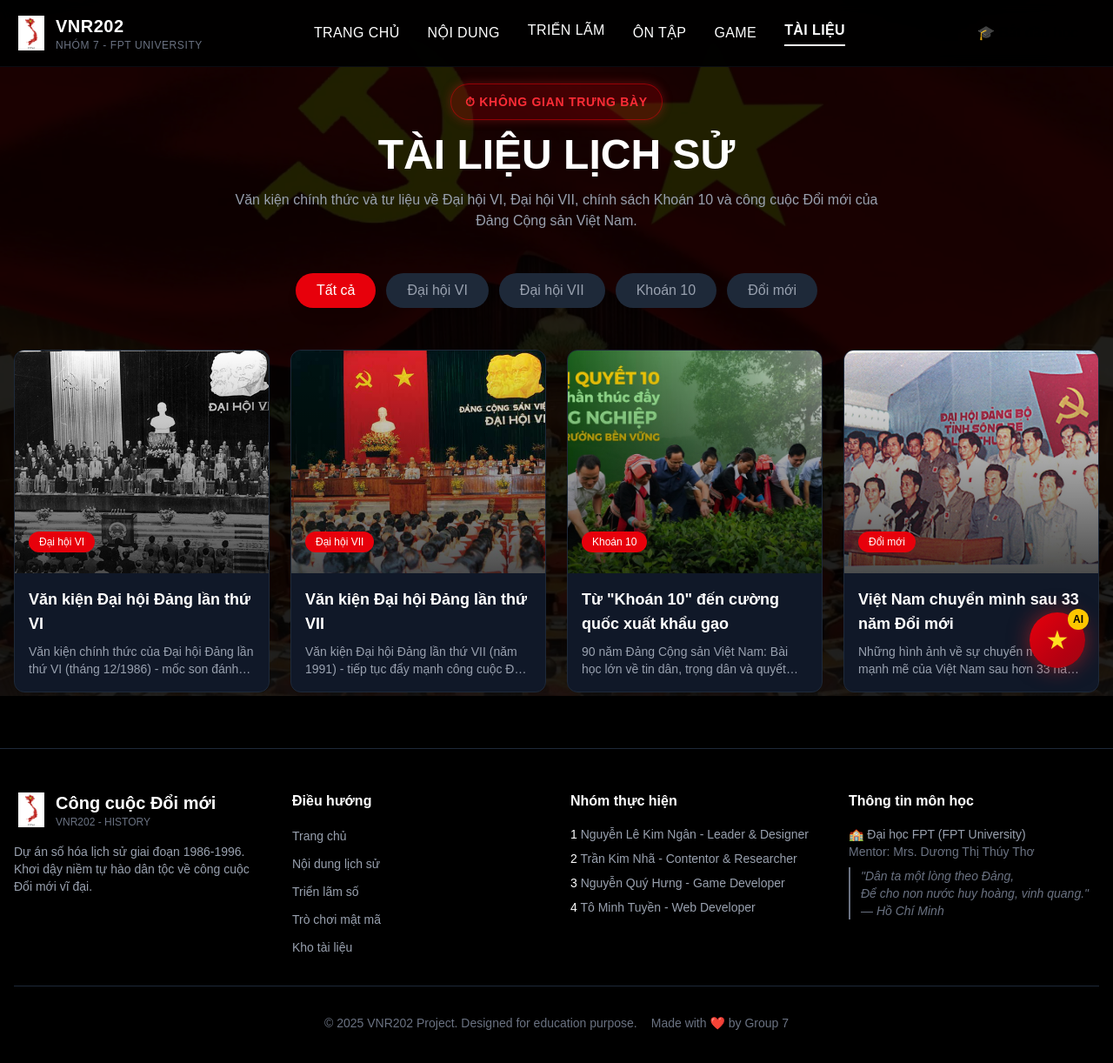
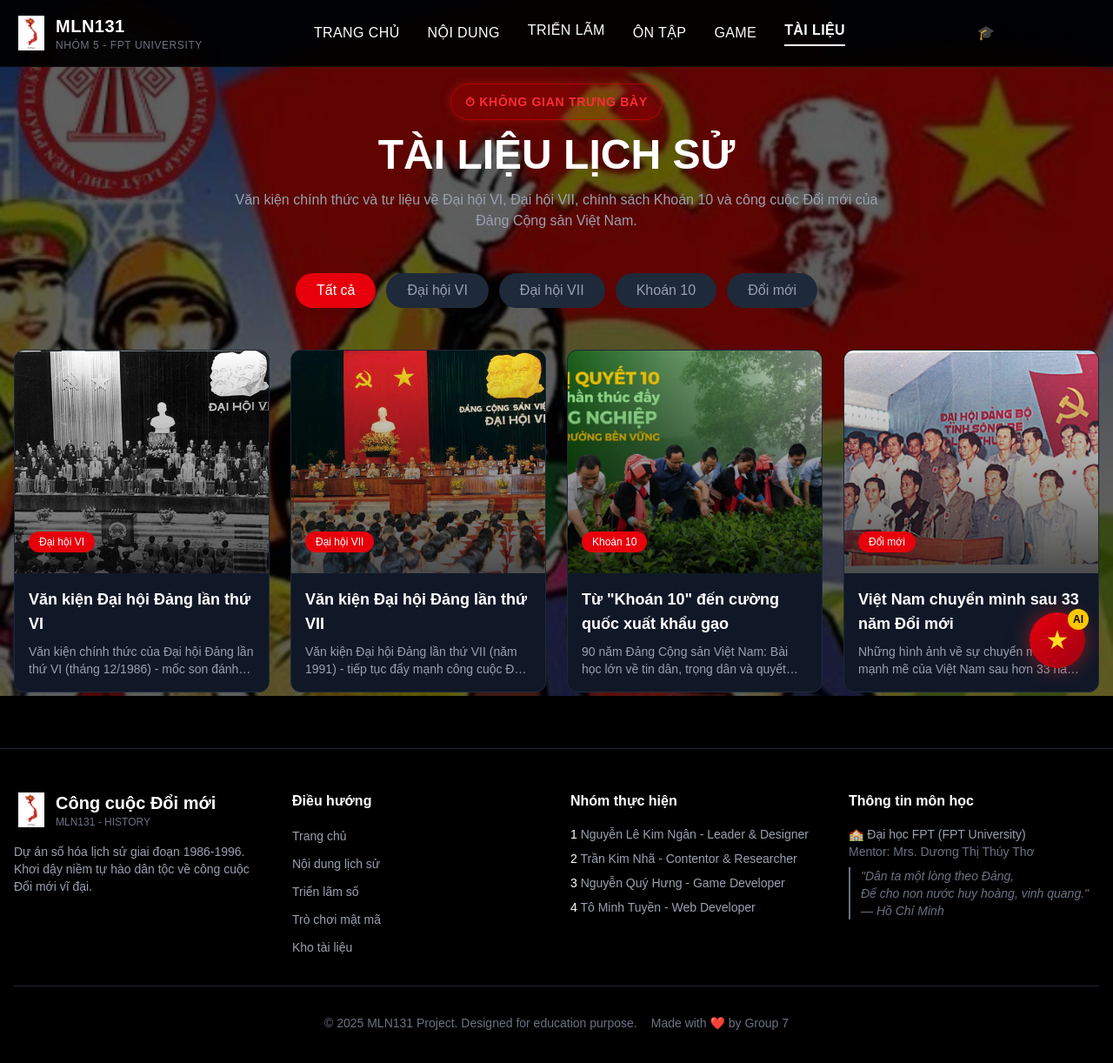
Before and after one commit to ToTuyen04/VNR-G7, a React (Vite) app: page /tai-lieu in a window 1280 px wide. Shown: the top 1222 px of the page at 87% size. Built offline with nearby package versions, Linux system fonts and the light colour scheme.

Commit message:
sửa nd

```diff
--- a/index.html
+++ b/index.html
@@ -4,7 +4,7 @@
     <meta charset="UTF-8" />
     <link rel="icon" type="image/jpeg" href="/img/VIETNAM_MAP.jpg" />
     <meta name="viewport" content="width=device-width, initial-scale=1.0" />
-    <title>VNR202 - Công cuộc Đổi mới</title>
+    <title>Cơ cấu xã hội - giai cấp và liên minh giai cấp, tầng lớp trong thời kỳ quá độ lên xã hội chủ nghĩa</title>
   </head>
   <body>
     <div id="root"></div>
--- a/src/pages/DocumentsPage.tsx
+++ b/src/pages/DocumentsPage.tsx
@@ -18,7 +18,7 @@ const DocumentsPage = () => {
   const [selectedDocument, setSelectedDocument] = useState<DocumentItem | null>(null);
 
   useEffect(() => {
-    document.title = 'VNR202 - Tài liệu';
+    document.title = 'MLN131 - Tài liệu';
   }, []);
 
   const documents: DocumentItem[] = [
@@ -78,11 +78,11 @@ const DocumentsPage = () => {
       <div
         className="fixed inset-0 z-0"
         style={{
-          backgroundImage: 'url("/img/daihoidang.webp")',
+          backgroundImage: 'url("/img/anhnen.webp")',
           backgroundSize: 'cover',
           backgroundPosition: 'center',
           backgroundRepeat: 'no-repeat',
-          opacity: 0.25
+          opacity: 0.75
         }}
       ></div>
 
@@ -99,8 +99,8 @@ const DocumentsPage = () => {
               <img src="/img/VIETNAM_MAP.jpg" alt="Logo" className="w-full h-full object-contain" />
             </div>
             <div>
-              <h1 className="text-xl font-bold text-white tracking-wide">VNR202</h1>
-              <p className="text-xs text-gray-500 uppercase tracking-wider">Nhóm 7 - FPT University</p>
+              <h1 className="text-xl font-bold text-white tracking-wide">MLN131</h1>
+              <p className="text-xs text-gray-500 uppercase tracking-wider">nhóm 5 - FPT University</p>
             </div>
           </div>
           <nav className="hidden md:flex gap-8">
@@ -305,7 +305,7 @@ const DocumentsPage = () => {
               </div>
               <div>
                 <h3 className="text-xl font-bold text-white">Công cuộc Đổi mới</h3>
-                <p className="text-xs text-gray-500">VNR202 - HISTORY</p>
+                <p className="text-xs text-gray-500">MLN131 - HISTORY</p>
               </div>
             </div>
             <p className="text-gray-400 text-sm">
@@ -363,7 +363,7 @@ const DocumentsPage = () => {
 
         <div className="container mx-auto mt-8 pt-8 border-t border-gray-800 text-center">
           <p className="text-gray-500 text-sm">
-            © 2025 VNR202 Project. Designed for education purpose.
+            © 2025 MLN131 Project. Designed for education purpose.
             <span className="ml-4">Made with ❤️ by Group 7</span>
           </p>
         </div>
--- a/src/pages/ExhibitionPage.tsx
+++ b/src/pages/ExhibitionPage.tsx
@@ -11,8 +11,8 @@ export default function ExhibitionPage() {
               <img src="/img/VIETNAM_MAP.jpg" alt="Logo" className="w-full h-full object-contain" />
             </div>
             <div>
-              <h1 className="text-xl font-bold text-white tracking-wide">VNR202</h1>
-              <p className="text-xs text-gray-500 uppercase tracking-wider">Nhóm 7 - FPT University</p>
+              <h1 className="text-xl font-bold text-white tracking-wide">MLN131</h1>
+              <p className="text-xs text-gray-500 uppercase tracking-wider">nhóm 5 - FPT University</p>
             </div>
           </Link>
           <nav className="hidden md:flex gap-8">
--- a/src/pages/GamesPage.tsx
+++ b/src/pages/GamesPage.tsx
@@ -8,7 +8,7 @@ const GamesPage = () => {
   const [selectedGame, setSelectedGame] = useState<string | null>(null);
 
   useEffect(() => {
-    document.title = 'VNR202 - Game';
+    document.title = 'MLN131 - Game';
   }, []);
 
   const games = [
@@ -34,8 +34,8 @@ const GamesPage = () => {
                   <img src="/img/VIETNAM_MAP.jpg" alt="Logo" className="w-full h-full object-contain" />
                 </div>
                 <div>
-                  <h1 className="text-xl font-bold text-white tracking-wide">VNR202</h1>
-                  <p className="text-xs text-gray-500 uppercase tracking-wider">Nhóm 7 - FPT University</p>
+                  <h1 className="text-xl font-bold text-white tracking-wide">MLN131</h1>
+                  <p className="text-xs text-gray-500 uppercase tracking-wider">nhóm 5 - FPT University</p>
                 </div>
               </a>
               <motion.button
@@ -61,7 +61,7 @@ const GamesPage = () => {
       <div
         className="fixed inset-0 z-0"
         style={{
-          backgroundImage: 'url("/img/daihoidang.webp")',
+          backgroundImage: 'url("/img/anhnen.webp")',
           backgroundSize: 'cover',
           backgroundPosition: 'center',
           backgroundRepeat: 'no-repeat',
@@ -82,8 +82,8 @@ const GamesPage = () => {
               <img src="/img/VIETNAM_MAP.jpg" alt="Logo" className="w-full h-full object-contain" />
             </div>
             <div>
-              <h1 className="text-xl font-bold text-white tracking-wide">VNR202</h1>
-              <p className="text-xs text-gray-500 uppercase tracking-wider">Nhóm 7 - FPT University</p>
+              <h1 className="text-xl font-bold text-white tracking-wide">MLN131</h1>
+              <p className="text-xs text-gray-500 uppercase tracking-wider">nhóm 5 - FPT University</p>
             </div>
           </a>
           <nav className="hidden md:flex gap-8">
--- a/src/pages/HistoryPage.tsx
+++ b/src/pages/HistoryPage.tsx
@@ -31,11 +31,13 @@ const HistoryPage = () => {
   const [expandedSection, setExpandedSection] = useState<string | null>(null);
 
   useEffect(() => {
-    document.title = 'VNR202 - Nội dung chi tiết';
+    document.title = 'Cơ cấu xã hội - giai cấp và liên minh giai cấp, tầng lớp trong thời kỳ quá độ lên xã hội chủ nghĩa';
     const chapter = searchParams.get('chapter');
     if (chapter) {
       setActiveChapter(chapter);
     }
+    // Scroll lên đầu trang khi vào trang
+    window.scrollTo(0, 0);
   }, [searchParams]);
 
   const toggleSection = (sectionId: string) => {
@@ -331,11 +333,11 @@ const HistoryPage = () => {
       <div
         className="fixed inset-0 z-0"
         style={{
-          backgroundImage: 'url("/img/daihoidang.webp")',
+          backgroundImage: 'url("/img/anhnen.webp")',
           backgroundSize: 'cover',
           backgroundPosition: 'center',
           backgroundRepeat: 'no-repeat',
-          opacity: 0.2
+          opacity: 0.75
         }}
       ></div>
 
@@ -350,8 +352,8 @@ const HistoryPage = () => {
               <img src="/img/VIETNAM_MAP.jpg" alt="Logo" className="w-full h-full object-contain" />
             </div>
             <div>
-              <h1 className="text-xl font-bold text-white tracking-wide">VNR202</h1>
-              <p className="text-xs text-gray-500 uppercase tracking-wider">Nhóm 7 - FPT University</p>
+              <h1 className="text-xl font-bold text-white tracking-wide">MLN131</h1>
+              <p className="text-xs text-gray-500 uppercase tracking-wider">nhóm 5 - FPT University</p>
             </div>
           </div>
           <nav className="hidden md:flex gap-8">
@@ -536,7 +538,7 @@ const HistoryPage = () => {
               </div>
               <div>
                 <h3 className="text-xl font-bold text-white">Cơ cấu XH - Giai cấp</h3>
-                <p className="text-xs text-gray-500">VNR202 - CNXHKH</p>
+                <p className="text-xs text-gray-500">MLN131 - CNXHKH</p>
               </div>
             </div>
             <p className="text-gray-400 text-sm">
@@ -590,7 +592,7 @@ const HistoryPage = () => {
 
         <div className="container mx-auto mt-8 pt-8 border-t border-gray-800 text-center">
           <p className="text-gray-500 text-sm">
-            © 2025 VNR202 Project. Designed for education purpose.
+            © 2025 MLN131 Project. Designed for education purpose.
             <span className="ml-4">Made with ❤️ by Group 7</span>
           </p>
         </div>
--- a/src/pages/LandingPage.tsx
+++ b/src/pages/LandingPage.tsx
@@ -7,7 +7,7 @@ const LandingPage = () => {
   const [showContent, setShowContent] = useState(false);
 
   useEffect(() => {
-    document.title = 'VNR202 - Cơ cấu xã hội - Giai cấp';
+    document.title = 'Cơ cấu xã hội - giai cấp và liên minh giai cấp, tầng lớp trong thời kỳ quá độ lên xã hội chủ nghĩa';
   }, []);
 
   useEffect(() => {
@@ -81,11 +81,11 @@ const LandingPage = () => {
       <div
         className="fixed inset-0 z-0"
         style={{
-          backgroundImage: 'url("/img/daihoidang.webp")',
+          backgroundImage: 'url("/img/anhnen.webp")',
           backgroundSize: 'cover',
           backgroundPosition: 'center',
           backgroundRepeat: 'no-repeat',
-          opacity: 0.25
+          opacity: 0.75
         }}
       ></div>
 
@@ -102,8 +102,8 @@ const LandingPage = () => {
               <img src="/img/VIETNAM_MAP.jpg" alt="Logo" className="w-full h-full object-contain" />
             </div>
             <div>
-              <h1 className="text-xl font-bold text-white tracking-wide">VNR202</h1>
-              <p className="text-xs text-gray-500 uppercase tracking-wider">Nhóm 7 - FPT University</p>
+              <h1 className="text-xl font-bold text-white tracking-wide">MLN131</h1>
+              <p className="text-xs text-gray-500 uppercase tracking-wider">nhóm 5 - FPT University</p>
             </div>
           </div>
           <nav className="hidden md:flex gap-8">
@@ -413,7 +413,7 @@ const LandingPage = () => {
               </div>
               <div>
                 <h3 className="text-xl font-bold text-white">Cơ cấu XH - Giai cấp</h3>
-                <p className="text-xs text-gray-500">VNR202 - CNXHKH</p>
+                <p className="text-xs text-gray-500">MLN131 - CNXHKH</p>
               </div>
             </div>
             <p className="text-gray-400 text-sm">
@@ -471,7 +471,7 @@ const LandingPage = () => {
 
         <div className="container mx-auto mt-8 pt-8 border-t border-gray-800 text-center">
           <p className="text-gray-500 text-sm">
-            © 2025 VNR202 Project. Designed for education purpose.
+            © 2025 MLN131 Project. Designed for education purpose.
             <span className="ml-4">Made with ❤️ by Group 7</span>
           </p>
         </div>
--- a/src/pages/ReviewPage.tsx
+++ b/src/pages/ReviewPage.tsx
@@ -55,11 +55,11 @@ const ReviewPage = () => {
       <div
         className="fixed inset-0 z-0"
         style={{
-          backgroundImage: 'url("/img/daihoidang.webp")',
+          backgroundImage: 'url("/img/anhnen.webp")',
           backgroundSize: 'cover',
           backgroundPosition: 'center',
           backgroundRepeat: 'no-repeat',
-          opacity: 0.25
+          opacity: 0.75
         }}
       ></div>
 
@@ -76,8 +76,8 @@ const ReviewPage = () => {
               <img src="/img/VIETNAM_MAP.jpg" alt="Logo" className="w-full h-full object-contain" />
             </div>
             <div>
-              <h1 className="text-xl font-bold text-white tracking-wide">VNR202</h1>
-              <p className="text-xs text-gray-500 uppercase tracking-wider">Nhóm 7 - FPT University</p>
+              <h1 className="text-xl font-bold text-white tracking-wide">MLN131</h1>
+              <p className="text-xs text-gray-500 uppercase tracking-wider">nhóm 5 - FPT University</p>
             </div>
           </Link>
           <nav className="hidden md:flex gap-8">
@@ -289,7 +289,7 @@ const ReviewPage = () => {
       {/* Footer */}
       <footer className="bg-black/80 border-t border-gold-500/20 py-8">
         <div className="container mx-auto px-4 text-center">
-          <p className="text-gray-400">© 2024 VNR202 - Nhóm 7 - FPT University</p>
+          <p className="text-gray-400">© 2024 MLN131 - nhóm 5 - FPT University</p>
         </div>
       </footer>
       </div>
```
Also changed, not shown: public/img/anhnen.webp (added), 1 other file (tests, documents, lock files or other folders).
